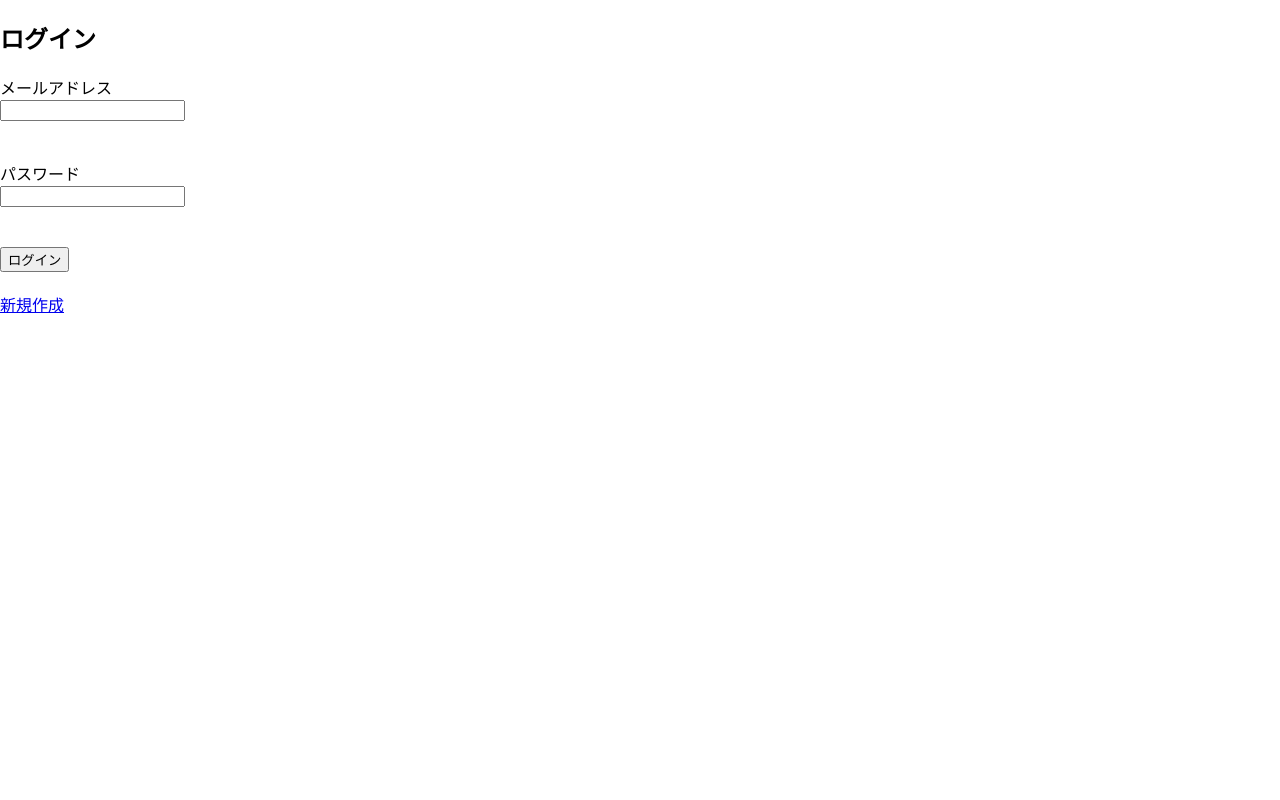
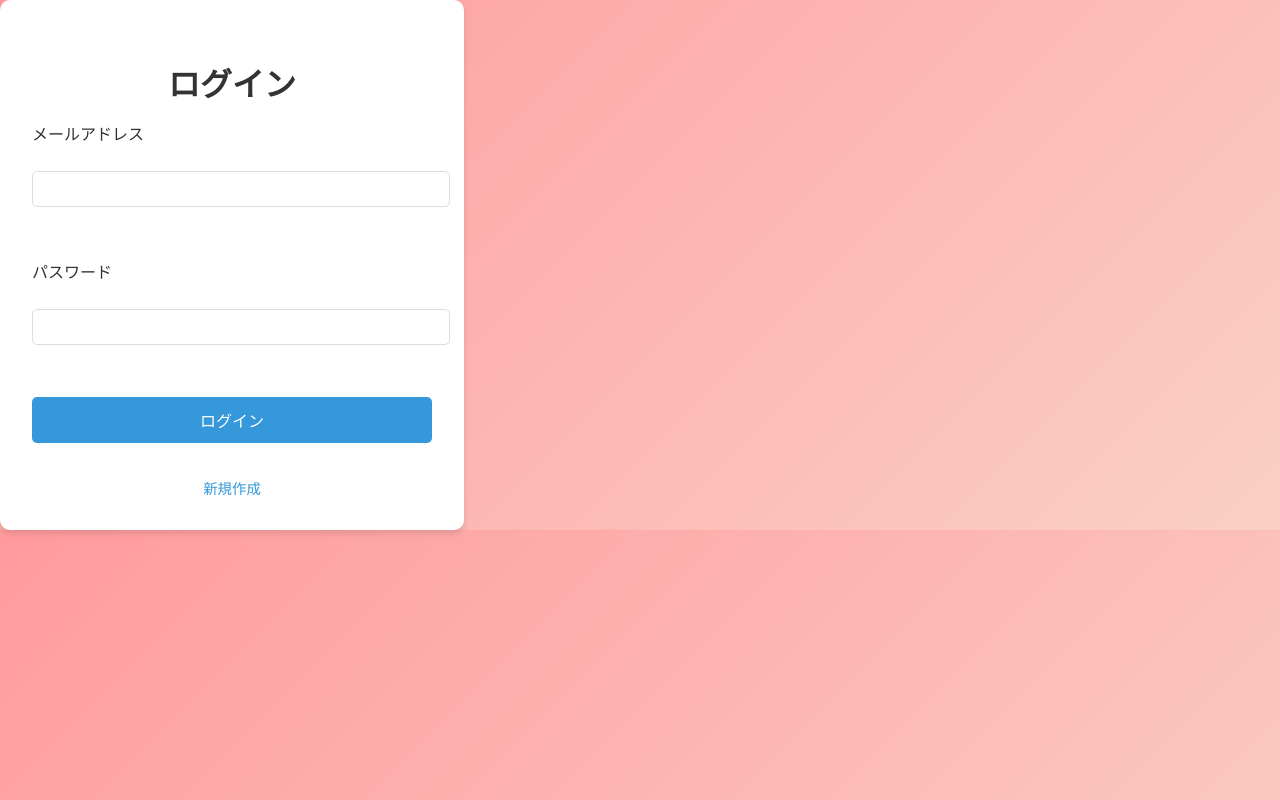
Before and after one commit to tasou-1109/dieter, a React (Create React App) app: page /dieter/Login in a window 1280 px wide. Built offline with nearby package versions, Linux system fonts and the light colour scheme.

Commit message:
env削除

```diff
--- a/src/Router/Router.jsx
+++ b/src/Router/Router.jsx
@@ -2,7 +2,7 @@ import React from "react";
 import { BrowserRouter, Route, Routes } from "react-router-dom";
 import { Home } from "../pages/Home";
 import { Set } from "../pages/Set";
-import { LogIn } from "../auth/Login.jsx";
+import { Login } from "../auth/Login.jsx";
 import { SignUp } from "../auth/SignUp";
 import { useEffect, useState } from "react";
 import { supabase } from "../supabase";
@@ -27,7 +27,7 @@ export const Router = () => {
   return (
     <BrowserRouter>
       <Routes>
-        <Route path="/dieter/Login" element={<LogIn />} />
+        <Route path="/dieter/Login" element={<Login />} />
         <Route path="/dieter/SignUp" element={<SignUp />} />
         {/* <Route path="/dieter" element={<Home />} />
         <Route path="/dieter/Set/:date" element={<Set />} /> */}
@@ -41,7 +41,7 @@ export const Router = () => {
         ) : (
           <>
             <Route path="/dieter" element={<Home />} />
-            <Route path="/dieter/Login" element={<LogIn />} />
+            <Route path="/dieter/Login" element={<Login />} />
             <Route path="/dieter/SignUp" element={<SignUp />} />
           </>
         )}
--- a/src/auth/LogIn.jsx
+++ b/src/auth/LogIn.jsx
@@ -6,7 +6,7 @@ import { useForm } from "react-hook-form";
 import "./login.scss";
 import { supabase } from "../supabase";
 
-export const LogIn = () => {
+export const Login = () => {
   const nav = useNavigate();
 
   const [auth, setAuth] = useState(null);
@@ -34,22 +34,27 @@ export const LogIn = () => {
   // const [mail, setMail] = useState("");
   // const [password, setPassword] = useState("");
   var mail;
-  var pass;
+  var password;
 
   //エラー
   const [logError, setLogError] = useState();
 
-  const handleMailChange = (e) => (mail = e.target.value);
-  const handlePasswordChange = (e) => (pass = e.target.value);
+  const handleMailChange = (e) => {
+    mail = e.target.value;
+    console.log(mail);
+  };
+  const handlePasswordChange = (e) => {
+    password = e.target.value;
+    console.log(password);
+  };
 
   const onLogIn = async () => {
     try {
-      reset();
-
       const { data, error } = await supabase.auth.signInWithPassword({
         email: mail,
-        password: pass,
+        password: password,
       });
+      reset();
       if (error) throw error;
       nav("/dieter");
     } catch (error) {
--- a/src/auth/SignUp.jsx
+++ b/src/auth/SignUp.jsx
@@ -51,15 +51,18 @@ export const SignUp = () => {
   const onSignUp = async () => {
     try {
       reset();
-      const { error } = await supabase.auth.signUp({
-        email: mail,
-        password: pass,
-        options: {
-          data: {
-            Name: name,
+      const { error } = await supabase.auth.signUp(
+        {
+          email: mail,
+          password: pass,
+          options: {
+            data: {
+              Name: name,
+            },
           },
         },
-      });
+        { disableEmailConfirmation: true }
+      );
       if (error) throw error;
       nav("/dieter");
     } catch (error) {
--- a/src/auth/login.scss
+++ b/src/auth/login.scss
@@ -0,0 +1,88 @@
+// login.scss
+
+// body {
+//   font-family: "Arial", sans-serif;
+//   background: linear-gradient(135deg, #ff9a9e 0%, #fad0c4 100%);
+//   display: flex;
+//   justify-content: center;
+//   align-items: center;
+//   height: 100vh;
+//   margin: 0;
+// }
+
+.login {
+  background: #ffffff;
+  padding: 2rem;
+  border-radius: 10px;
+  box-shadow: 0 4px 6px rgba(0, 0, 0, 0.1);
+  width: 400px;
+  text-align: center;
+}
+
+h2 {
+  color: #333;
+  margin-bottom: 1rem;
+  font-size: 2rem;
+}
+
+#error {
+  color: #e74c3c;
+  font-size: 0.9rem;
+  margin-bottom: 1rem;
+}
+
+.login-Form {
+  display: flex;
+  flex-direction: column;
+  align-items: flex-start;
+}
+
+label {
+  font-size: 1rem;
+  color: #333;
+  margin-bottom: 0.5rem;
+}
+
+input[type="text"],
+input[type="password"] {
+  width: 100%;
+  padding: 0.5rem;
+  margin-bottom: 0.5rem;
+  border: 1px solid #ddd;
+  border-radius: 5px;
+  font-size: 1rem;
+}
+
+#login-Form__errorM,
+#login-Form__errorP {
+  color: #e74c3c;
+  font-size: 0.8rem;
+  margin-bottom: 0.5rem;
+}
+
+input[type="submit"] {
+  background: #3498db;
+  color: #fff;
+  padding: 0.7rem;
+  border: none;
+  border-radius: 5px;
+  cursor: pointer;
+  width: 100%;
+  font-size: 1rem;
+}
+
+input[type="submit"]:hover {
+  background: #2980b9;
+}
+
+a {
+  display: inline-block;
+  margin-top: 1rem;
+  font-size: 0.9rem;
+  color: #3498db;
+  text-decoration: none;
+}
+
+a:hover {
+  color: #2980b9;
+}
--- a/src/auth/signup.scss
+++ b/src/auth/signup.scss
@@ -0,0 +1,89 @@
+// signup.scss
+
+body {
+  font-family: "Arial", sans-serif;
+  background: linear-gradient(135deg, #ff9a9e 0%, #fad0c4 100%);
+  //display: flex;
+  justify-content: center;
+  align-items: center;
+  //height: 100vh;
+  margin: 0;
+}
+
+.main {
+  background: #ffffff;
+  padding: 1rem;
+  border-radius: 10px;
+  box-shadow: 0 4px 6px rgba(0, 0, 0, 0.1);
+  width: 600px;
+  text-align: center;
+}
+
+h2 {
+  color: #333;
+  margin-bottom: 1rem;
+  font-size: 2rem;
+}
+
+.error-Mes {
+  color: #e74c3c;
+  font-size: 0.9rem;
+  margin-bottom: 1rem;
+}
+
+.signup-Form {
+  display: flex;
+  flex-direction: column;
+  align-items: flex-start;
+}
+
+label {
+  font-size: 1rem;
+  color: #333;
+  margin-bottom: 0.5rem;
+}
+
+input[type="text"],
+input[type="password"] {
+  width: 100%;
+  padding: 0.5rem;
+  margin-bottom: 0.5rem;
+  border: 1px solid #ddd;
+  border-radius: 5px;
+  font-size: 1rem;
+}
+
+.signup-Form__error_name,
+.signup-Form__error_mail,
+.signup-Form__error_pass {
+  color: #e74c3c;
+  font-size: 0.8rem;
+  margin-bottom: 0.5rem;
+}
+
+input[type="submit"] {
+  background: #3498db;
+  color: #fff;
+  padding: 0.7rem;
+  border: none;
+  border-radius: 5px;
+  cursor: pointer;
+  width: 100%;
+  font-size: 1rem;
+}
+
+input[type="submit"]:hover {
+  background: #2980b9;
+}
+
+#link-Log {
+  display: inline-block;
+  margin-top: 1rem;
+  font-size: 0.9rem;
+  color: #3498db;
+  text-decoration: none;
+}
+
+#link-Log:hover {
+  color: #2980b9;
+}
--- a/src/pages/DataDetail.jsx
+++ b/src/pages/DataDetail.jsx
@@ -1,6 +1,7 @@
 import React, { useEffect, useState } from "react";
 import { useLocation, useNavigate } from "react-router-dom";
 import { supabase } from "../supabase";
+import "./detaDetail.scss";
 
 export const DataDetail = () => {
   const data = useLocation();
--- a/src/pages/Home.jsx
+++ b/src/pages/Home.jsx
@@ -30,9 +30,9 @@ export const Home = () => {
   }, []);
 
   return (
-    <div>
+    <div className="main">
       <Header />
-      <main className="main">
+      <main className="main__home">
         <Yotei userId={user} auth={auth} userName={userName} />
         <br />
 
--- a/src/pages/Set.jsx
+++ b/src/pages/Set.jsx
@@ -63,7 +63,7 @@ export const Set = () => {
   };
 
   return (
-    <>
+    <div className="main">
       <header className="header">
         <h1>記録ページ</h1>
       </header>
@@ -121,6 +121,6 @@ export const Set = () => {
           記録
         </button>
       </div>
-    </>
+    </div>
   );
 };
--- a/src/pages/Yotei.jsx
+++ b/src/pages/Yotei.jsx
@@ -30,6 +30,7 @@ export const Yotei = (info) => {
           locale="ja"
           selectable={true}
           dateClick={(e) => handleEventSecrect(e.dateStr)}
+          className="calender"
         />
       ) : (
         <FullCalendar
@@ -38,6 +39,7 @@ export const Yotei = (info) => {
           locales={[jaLocale]} // 追加
           locale="ja"
           selectable={true}
+          className="calender"
         />
       )}
     </div>
--- /dev/null
+++ b/src/pages/detaDetail.scss
@@ -0,0 +1,80 @@
+// dataDetail.scss
+
+// body {
+//   font-family: "Arial", sans-serif;
+//   background: linear-gradient(135deg, #ff9a9e 0%, #fad0c4 100%);
+//   display: flex;
+//   justify-content: center;
+//   align-items: center;
+//   //height: 100vh;
+//   margin: 0;
+//   flex-direction: column;
+// }
+
+.header {
+  background-color: #3498db;
+  color: #fff;
+  padding: 1rem;
+  width: 100%;
+  text-align: center;
+  margin: auto;
+}
+
+.header__signOut {
+  background: #e74c3c;
+  color: #fff;
+  border: none;
+  padding: 0.5rem 1rem;
+  border-radius: 5px;
+  cursor: pointer;
+  margin-top: 1rem;
+}
+
+.header__signOut:hover {
+  background: #c0392b;
+}
+
+.main {
+  width: 100%;
+  max-width: 800px;
+  margin: 1rem auto;
+  padding: 1rem;
+  background: #ffffff;
+  border-radius: 10px;
+  box-shadow: 0 4px 6px rgba(0, 0, 0, 0.1);
+}
+
+.main__day,
+.main__review,
+.main__detail,
+.main__review-url {
+  background: #f1f1f1;
+  padding: 0.5rem;
+  border-radius: 5px;
+  margin-top: 0.5rem;
+}
+
+h3 {
+  margin-top: 1rem;
+  color: #333;
+}
+
+footer {
+  display: flex;
+  justify-content: center;
+  margin-top: 1rem;
+}
+
+footer button {
+  background: #3498db;
+  color: #fff;
+  border: none;
+  padding: 0.5rem 1rem;
+  border-radius: 5px;
+  cursor: pointer;
+  margin: 0 0.5rem;
+}
+
+footer button:hover {
+  background: #2980b9;
+}
--- a/src/pages/training.scss
+++ b/src/pages/training.scss
@@ -1,31 +1,64 @@
-.training__label {
-  font-size: large;
-  margin: 0 0 0 80px;
+// training.scss
+
+// body {
+//   font-family: "Arial", sans-serif;
+//   background: linear-gradient(135deg, #ff9a9e 0%, #fad0c4 100%);
+//   display: flex;
+//   justify-content: center;
+//   align-items: center;
+//   height: 100vh;
+//   margin: 0;
+// }
+
+.training__title {
+  background-color: #3498db;
+  color: #fff;
+  padding: 1rem;
+  text-align: center;
+  border-radius: 10px 10px 0 0;
+  width: 100%;
+  max-width: 550px;
+  margin: 0 auto;
+  font-size: 2rem;
 }
 
 .training__ul {
+  background: #ffffff;
+  padding: 2rem;
+  border-radius: 0 0 10px 10px;
+  box-shadow: 0 4px 6px rgba(0, 0, 0, 0.1);
+  width: 100%;
+  max-width: 550px;
+  margin: 0 auto;
   list-style: none;
+  padding-left: 0;
+}
+
+.training__list {
+  border-bottom: 1px solid #ddd;
+  padding: 1rem 0;
+  font-size: 1rem;
+  color: #333;
   display: flex;
-  margin-top: 0px;
-  overflow-x: auto;
-  flex-flow: column;
-  height: 500px;
+  justify-content: space-between;
+  align-items: center;
+}
 
-  .training__list {
-    width: 550px;
-    font-size: 20px;
-    height: 40px;
-    padding: 0 0px 30px 20px;
-    text-overflow: normal;
-    margin: auto auto auto auto;
-    border: solid 1px #242f9b;
-    float: left;
-  }
+.training__list:last-child {
+  border-bottom: none;
+}
 
-  .training__button {
-    width: 200px;
-    margin: auto auto 30px auto;
-    background-color: blue;
-    color: white;
-  }
+.training__button {
+  background: #3498db;
+  color: #fff;
+  padding: 0.5rem 1rem;
+  border: none;
+  border-radius: 5px;
+  cursor: pointer;
+  font-size: 1rem;
+  margin-left: 1rem;
 }
+
+.training__button:hover {
+  background: #2980b9;
+}
```
Also changed, not shown: src/pages/yotei.scss (+75 -0 lines), 12 other files (tests, documents, lock files or other folders).
